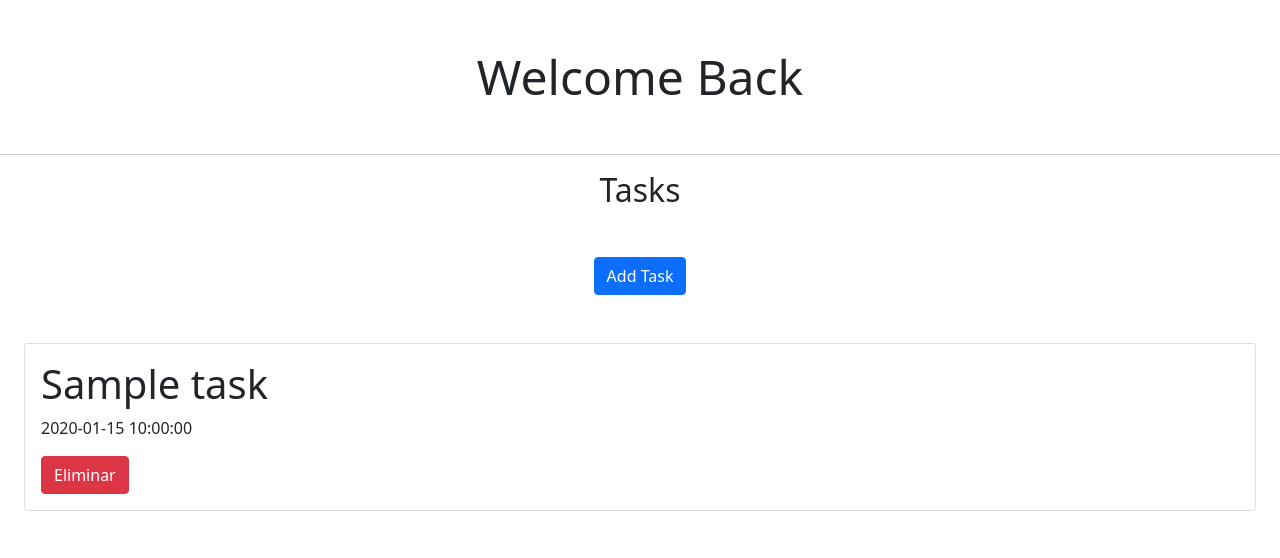
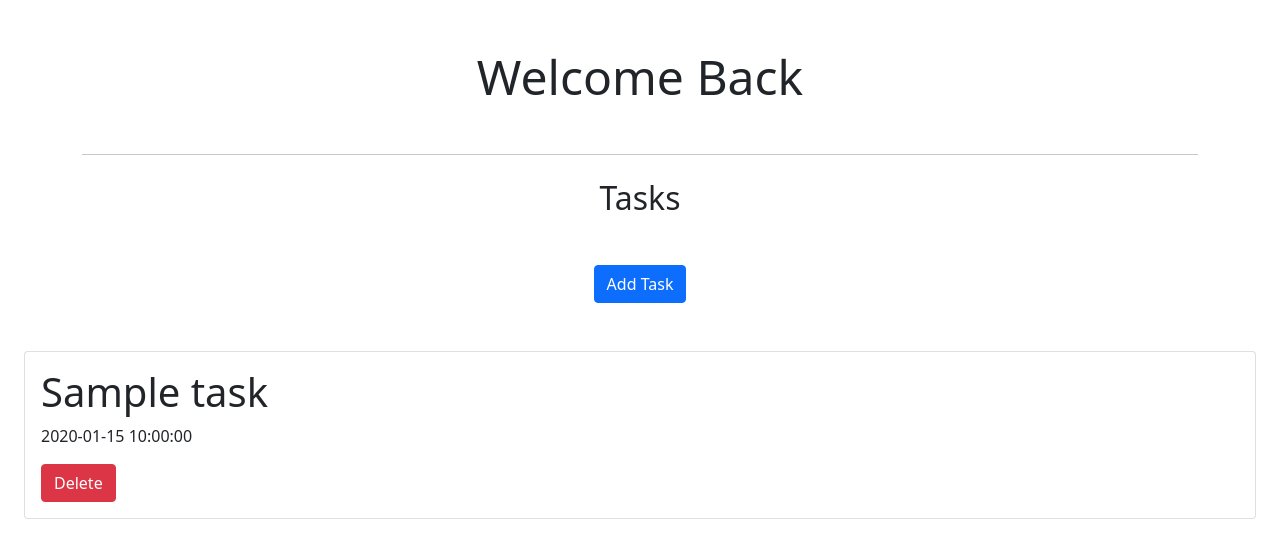
Before and after one commit to fer-hnndz/todo-web, a Flask app: template todo/templates/index.html in a window 1280 px wide. Shown: the part 56-614 px from the top of the page. Run offline with Flask 2, Linux system fonts and the light colour scheme; tables that the repository leaves empty hold one stand-in row (values such as "Sample post"); the template is opened without the code that fills it: values that come from a table or form of the project are taken from there, most other values are stand-ins (such as "Sample title", 1, 10 or a date in 2020).

Commit message:
Visual improvements

```diff
--- a/todo/templates/index.html
+++ b/todo/templates/index.html
@@ -6,19 +6,21 @@ ToDo
 <div class="container-fluid">
     <h1 class='text-center display-5 mb-5 mt-5'>Welcome Back</h1>
 </div>
+
+<div class="container">
     <hr>
+</div>
+
 <div class="container-fluid">
-    <h2 class='mt-3 text-center'>Tasks</h4>
+    <h2 class='mt-4 text-center'>Tasks</h2>
     <br>
     <div class="container text-center mt-3">
-            <button class='btn btn-primary d-inline text-center' data-bs-toggle="modal"
-                data-bs-target="#addTaskModal">Add
+        <button class='btn btn-primary d-inline text-center' data-bs-toggle="modal" data-bs-target="#addTaskModal">Add
             Task</button>
     </div>
 
-        <!-- Modals-->
+    <!-- Add task Modal -->
 
-        <!-- aria-labelledby="exampleModalLabel  tabindex="-1" -->
     <div class="modal fade" id="addTaskModal" aria-hidden=" true">
         <div class="modal-dialog">
             <div class="modal-content">
@@ -73,11 +75,13 @@ ToDo
         </div>
     </div>
 
+    <!-- Task cards -->
+
     <div class="container-fluid mt-5">
         {% for task in tasks %}
 
         <form method="POST" action="">
-                <div class="card mb-3">
+            <div class="card mb-4">
                 <div class="card-body">
                     <h1 class='card-title'>{{ task.task_name }}</h1>
                     <p class='card-text'>{{ task.get_date_label() }}</p>
@@ -85,11 +89,11 @@ ToDo
                     <!-- Button trigger modal -->
                     <button type="button" class="btn btn-danger" data-bs-toggle="modal"
                         data-bs-target="#modal-{{ task.id }}">
-                            Eliminar
+                        Delete
                     </button>
 
                 </div>
-
+            </div>
 
 
             <!-- Verification modal -->
@@ -98,16 +102,14 @@ ToDo
                     <div class="modal-content">
                         <div class="modal-header">
                             <h5 class="modal-title">Delete Task</h5>
-                                    <button type="button" class="btn-close" data-bs-dismiss="modal"
-                                        aria-label="Close"></button>
+                            <button type="button" class="btn-close" data-bs-dismiss="modal" aria-label="Close"></button>
                         </div>
                         <div class="modal-body">
                             <p>Are you sure you want to delete this task?</p>
                             <p><strong>This action is irreversible.</strong></p>
                         </div>
                         <div class="modal-footer">
-                                    <button type="button" class="btn btn-primary"
-                                        data-bs-dismiss="modal">Cancel</button>
+                            <button type="button" class="btn btn-primary" data-bs-dismiss="modal">Cancel</button>
 
                             {{ delete_task_form.submit(class = 'btn btn-danger', formaction =
                             url_for('delete_task', task_id = task.id)) }}
@@ -115,6 +117,7 @@ ToDo
                     </div>
                 </div>
             </div>
+
         </form>
         {% endfor %}
     </div>
--- a/todo/templates/layout.html
+++ b/todo/templates/layout.html
@@ -1,5 +1,5 @@
 <!DOCTYPE html>
-<html lang="es">
+<html lang="en">
 
 <head>
     <meta charset="UTF-8">
```
Lines whose indentation alone changed are shown as unchanged.
